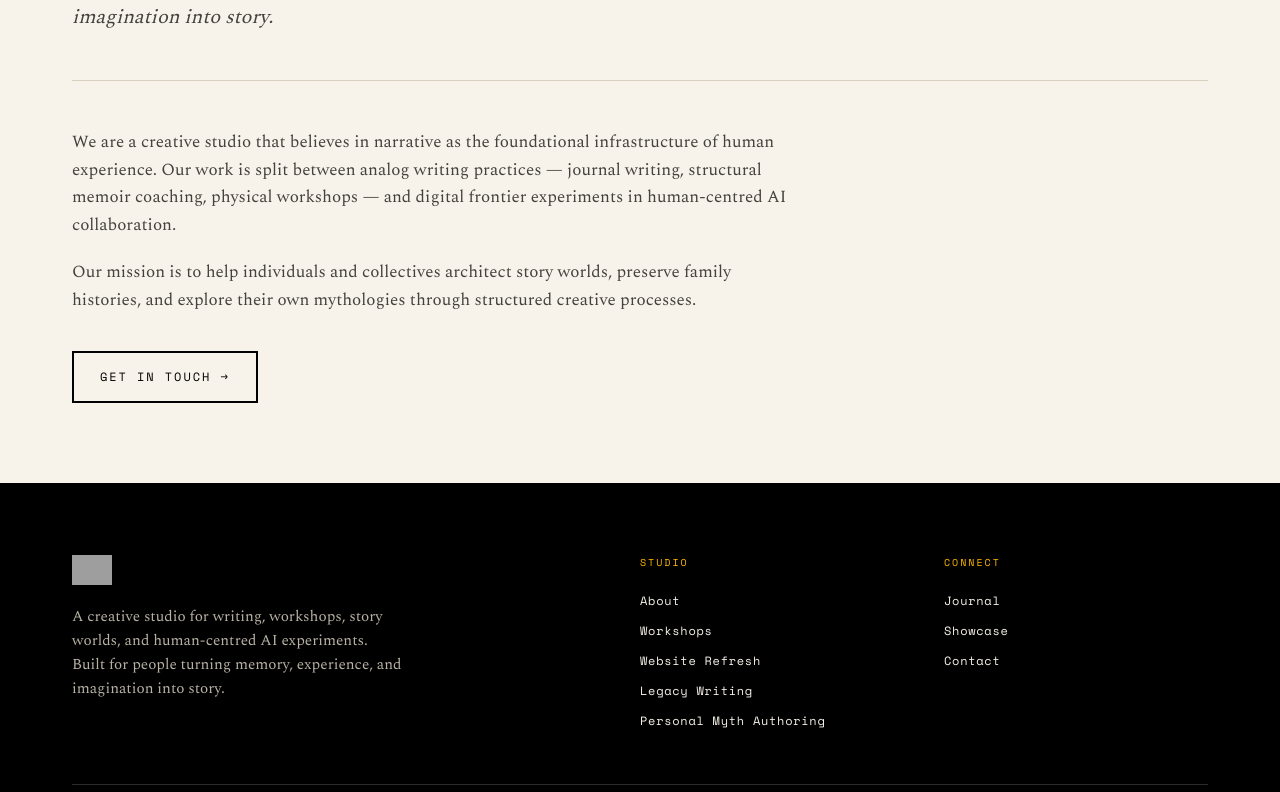
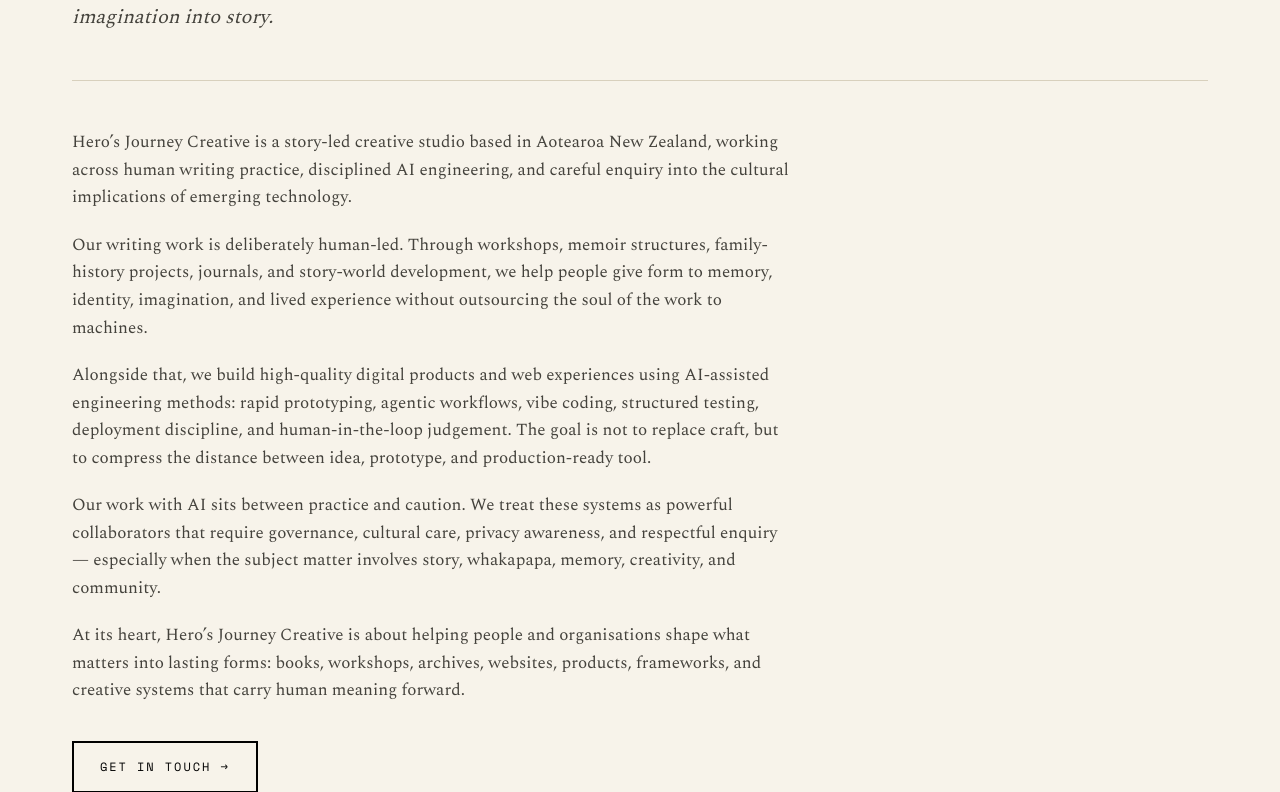
Before and after one commit to kza-hps/herosjourneycreative, a Next.js app: page /about in a window 1280 px wide. Shown: the part 368-1160 px from the top of the page. Built offline with nearby package versions, Linux system fonts and the light colour scheme; grey boxes are pictures that could not be loaded.

Commit message:
Update studio positioning copy across the website

```diff
--- a/app/about/page.tsx
+++ b/app/about/page.tsx
@@ -50,10 +50,7 @@
               margin: 0,
             }}
           >
-            We are a creative studio that believes in narrative as the foundational
-            infrastructure of human experience. Our work is split between analog writing
-            practices — journal writing, structural memoir coaching, physical workshops —
-            and digital frontier experiments in human-centred AI collaboration.
+            Hero’s Journey Creative is a story-led creative studio based in Aotearoa New Zealand, working across human writing practice, disciplined AI engineering, and careful enquiry into the cultural implications of emerging technology.
           </p>
           <p
             style={{
@@ -64,9 +61,40 @@
               margin: 0,
             }}
           >
-            Our mission is to help individuals and collectives architect story worlds,
-            preserve family histories, and explore their own mythologies through structured
-            creative processes.
+            Our writing work is deliberately human-led. Through workshops, memoir structures, family-history projects, journals, and story-world development, we help people give form to memory, identity, imagination, and lived experience without outsourcing the soul of the work to machines.
+          </p>
+          <p
+            style={{
+              fontFamily: "var(--font-serif)",
+              fontSize: "var(--step-body)",
+              lineHeight: 1.62,
+              color: "var(--fg2)",
+              margin: 0,
+            }}
+          >
+            Alongside that, we build high-quality digital products and web experiences using AI-assisted engineering methods: rapid prototyping, agentic workflows, vibe coding, structured testing, deployment discipline, and human-in-the-loop judgement. The goal is not to replace craft, but to compress the distance between idea, prototype, and production-ready tool.
+          </p>
+          <p
+            style={{
+              fontFamily: "var(--font-serif)",
+              fontSize: "var(--step-body)",
+              lineHeight: 1.62,
+              color: "var(--fg2)",
+              margin: 0,
+            }}
+          >
+            Our work with AI sits between practice and caution. We treat these systems as powerful collaborators that require governance, cultural care, privacy awareness, and respectful enquiry — especially when the subject matter involves story, whakapapa, memory, creativity, and community.
+          </p>
+          <p
+            style={{
+              fontFamily: "var(--font-serif)",
+              fontSize: "var(--step-body)",
+              lineHeight: 1.62,
+              color: "var(--fg2)",
+              margin: 0,
+            }}
+          >
+            At its heart, Hero’s Journey Creative is about helping people and organisations shape what matters into lasting forms: books, workshops, archives, websites, products, frameworks, and creative systems that carry human meaning forward.
           </p>
         </div>
 
--- a/app/layout.tsx
+++ b/app/layout.tsx
@@ -33,13 +33,13 @@
 export const metadata: Metadata = {
   metadataBase: new URL("https://www.herosjourneycreative.co.nz"),
   title: "Hero's Journey Creative | Writing, Workshops, Story Worlds",
-  description: "A creative studio for writing, workshops, legacy story services, and human-centred AI experiments based in Aotearoa New Zealand.",
+  description: "A story-led creative studio for human writing practice, disciplined AI engineering, and careful enquiry into the future of creativity, memory, and technology.",
   alternates: {
     canonical: "/",
   },
   openGraph: {
     title: "Hero's Journey Creative",
-    description: "Writing, workshops, legacy story services, and human-centred AI experiments from Aotearoa New Zealand.",
+    description: "A story-led creative studio for human writing practice, disciplined AI engineering, and careful enquiry into the future of creativity, memory, and technology.",
     url: "https://herosjourneycreative.co.nz",
     siteName: "Hero's Journey Creative",
     locale: "en_NZ",
@@ -56,7 +56,7 @@
   twitter: {
     card: "summary_large_image",
     title: "Hero's Journey Creative",
-    description: "Writing, workshops, legacy story services, and human-centred AI experiments from Aotearoa New Zealand.",
+    description: "A story-led creative studio for human writing practice, disciplined AI engineering, and careful enquiry into the future of creativity, memory, and technology.",
     images: ["/brand/NEW_HJC_LOGO.png"],
   },
 };
--- a/app/page.tsx
+++ b/app/page.tsx
@@ -74,12 +74,15 @@
               margin: "26px 0 0",
             }}
           >
-            We believe narrative is the{" "}
+            Our mission is to help people, communities, and organisations shape{" "}
             <strong style={{ color: "var(--hjc-yellow)", fontWeight: 400 }}>
-              foundational infrastructure
+              meaningful stories
             </strong>{" "}
-            of human experience — and that everyone carries a story worth structuring,
-            preserving, and telling well.
+            and{" "}
+            <strong style={{ color: "var(--hjc-yellow)", fontWeight: 400 }}>
+              useful digital systems
+            </strong>{" "}
+            through human-led creative practice, disciplined AI-assisted engineering, and careful, respectful enquiry into how emerging technologies should be used.
           </p>
           <div
             style={{
--- a/app/showcase/page.tsx
+++ b/app/showcase/page.tsx
@@ -35,7 +35,7 @@
           }}
         >
           A public archive of finished creative builds, story worlds, research frameworks, and
-          human-centred AI experiments.
+          disciplined AI-assisted engineering.
         </p>
         <p
           style={{
--- a/components/hero-panel.tsx
+++ b/components/hero-panel.tsx
@@ -59,8 +59,7 @@
               marginBottom: "36px",
             }}
           >
-            A studio for writing, workshops, story worlds, and human-centred AI experiments —
-            based in Aotearoa New Zealand.
+            A story-led creative studio for human writing practice, disciplined AI engineering, and careful enquiry into the future of creativity, memory, and technology.
           </p>
 
           {/* CTAs */}
--- a/components/site-footer.tsx
+++ b/components/site-footer.tsx
@@ -47,8 +47,7 @@
                 margin: 0,
               }}
             >
-              A creative studio for writing, workshops, story worlds, and human-centred AI
-              experiments. Built for people turning memory, experience, and imagination into story.
+              A story-led creative studio for human writing practice, disciplined AI engineering, and careful enquiry into the future of creativity, memory, and technology.
             </p>
           </div>
 
--- a/lib/generated/ho-baby-eater-glossary.json
+++ b/lib/generated/ho-baby-eater-glossary.json
@@ -1498,7 +1498,7 @@
     }
   ],
   "_meta": {
-    "generated": "2026-06-24T18:50:54.741Z",
+    "generated": "2026-06-27T21:54:49.267Z",
     "sourceFile": "Ho and the Baby Eater - Glossary Publication.docx",
     "sections": 4,
     "totalEntries": 142
--- a/lib/site-content.ts
+++ b/lib/site-content.ts
@@ -53,7 +53,7 @@
   {
     label: "Corporate / AI Build",
     heading: "AI Engineering: Vibe Coding 101",
-    body: "A hands-on AI engineering workshop where participants are walked through the end-to-end build of a SaaS-style prototype using VouchMeApp as the exemplar. Learn how to move from product brief and user journeys through to AI-assisted coding, testing, deployment, and iteration.",
+    body: "A hands-on AI engineering workshop demonstrating vibe coding with production discipline. Using VouchMeApp as the exemplar, we walk participants through the end-to-end build of a SaaS-style tool: moving from product brief and user journeys through to disciplined AI-assisted engineering, rapid prototyping, structured testing, and deployment.",
     cta: "Enquire About This Workshop",
     href: "/contact?interest=ai-engineering-workshop",
     external: false,
@@ -152,15 +152,15 @@
   "Creating a product requirements document that an AI coding agent can actually use",
   "Using frontier models to generate, review, debug, and improve code",
   "Moving from idea to prototype to deployed web application",
-  "Understanding where AI accelerates development, and where human judgement still matters",
-  "The difference between a quick demo, a prototype, and a product that could become production-ready",
+  "Understanding where AI accelerates development, and where human-in-the-loop judgement remains critical",
+  "The journey from initial prototype to a production-ready tool backed by structured testing and deployment discipline",
 ];
 
 export const AI_WORKSHOP_PREREQUISITES: string[] = [
   "A laptop you can use throughout the session",
   "Access to at least one frontier general-purpose AI model",
   "A modern browser",
-  "Willingness to experiment with product design, prompts, code, and iteration",
+  "Willingness to iterate rapidly across product design, prompts, code, and interfaces",
   "Basic comfort using web apps and copying/pasting structured prompts or code",
 ];
 
@@ -254,7 +254,7 @@
 
 export const BRAND_INFO = {
   name: "Hero's Journey Creative",
-  tagline: "A creative studio for writing, workshops, story worlds, and human-centred AI experiments.",
+  tagline: "A story-led creative studio for human writing practice, disciplined AI engineering, and careful enquiry into the future of creativity, memory, and technology.",
   location: "Based in Aotearoa New Zealand. Built for people turning memory, experience, and imagination into story.",
   copyright: "© 2026 Hero's Journey Creative",
   email: "kauri@herosjourneycreative.co.nz",
@@ -281,7 +281,7 @@
     no: "03",
     id: "journal",
     title: "Journal",
-    description: "Reflections on language, notes from the workshop table, and human-centred AI experiments.",
+    description: "Reflections on language, notes from the workshop table, and careful AI enquiry.",
     href: "/journal",
   },
   {
@@ -314,7 +314,7 @@
     id: "journal-3",
     title: "Writing with the machine",
     publishedAt: "Field note",
-    excerpt: "Notes from our human-centred AI experiments: collaboration, not replacement.",
+    excerpt: "Notes on writing alongside emerging technology: human craft, collaboration, and caution.",
     slug: "writing-with-the-machine",
     readTime: "8 min",
   },
```
Also changed, not shown: app/workshops/page.tsx (+6 -6 lines), 1 other file (tests, documents, lock files or other folders).
